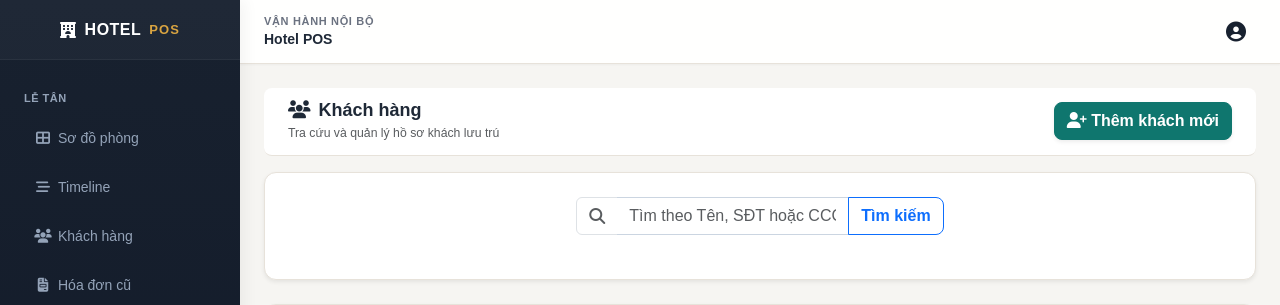
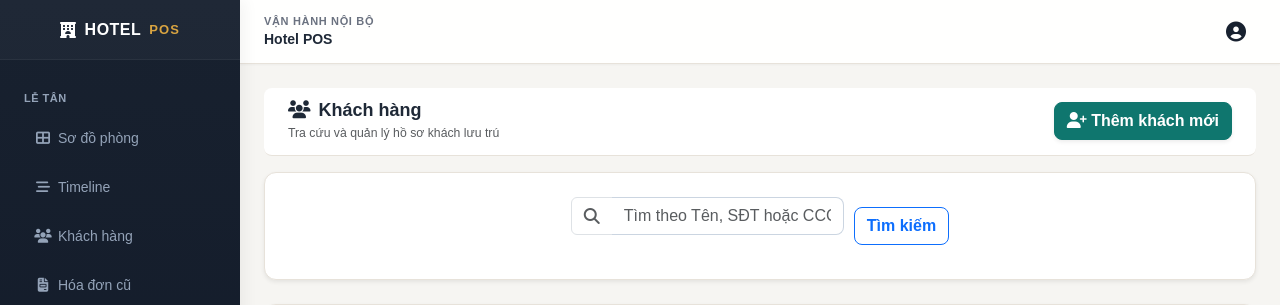
Before and after one commit to minhduong101000/hotel_management_system, a Flask app: template templates/customers/index.html in a window 1280 px wide. Shown: the top 305 px of the page. Run offline with Flask 3, Linux system fonts and the light colour scheme; the template is opened without the code that fills it, so the values that code supplies are empty.

Commit message:
fix: space customer search controls

```diff
--- a/static/css/style.css
+++ b/static/css/style.css
@@ -1067,6 +1067,20 @@ body.login-page {
     border-bottom: 1px solid var(--color-border);
 }
 
+.customer-search-bar {
+    display: flex;
+    align-items: center;
+    gap: 10px;
+}
+
+.customer-search-bar__input { flex: 1 1 360px; }
+.customer-search-bar__button { flex: 0 0 auto; min-height: 38px; }
+
+@media (max-width: 575.98px) {
+    .customer-search-bar { align-items: stretch; flex-direction: column; }
+    .customer-search-bar__button { width: 100%; }
+}
+
 .status-badge {
     display: inline-flex;
     align-items: center;
--- a/templates/customers/index.html
+++ b/templates/customers/index.html
@@ -11,11 +11,13 @@
 
     <div class="card shadow-sm mb-4 filter-bar p-2">
         <div class="card-body py-3">
-            <div class="input-group">
-                <span class="input-group-text bg-white"><i class="fas fa-search text-muted"></i></span>
-                <input type="text" id="search-input" class="form-control border-start-0"
-                       placeholder="Tìm theo Tên, SĐT hoặc CCCD..." onkeyup="handleSearch(event)">
-                <button class="btn btn-outline-primary" onclick="loadCustomers()">Tìm kiếm</button>
+            <div class="customer-search-bar">
+                <div class="input-group customer-search-bar__input">
+                    <span class="input-group-text bg-white"><i class="fas fa-search text-muted"></i></span>
+                    <input type="text" id="search-input" class="form-control border-start-0"
+                           placeholder="Tìm theo Tên, SĐT hoặc CCCD..." onkeyup="handleSearch(event)">
+                </div>
+                <button class="btn btn-outline-primary customer-search-bar__button" onclick="loadCustomers()">Tìm kiếm</button>
             </div>
         </div>
     </div>
```
Also changed, not shown: tests/test_frontdesk_ui_polish.py (+10 -0 lines).
